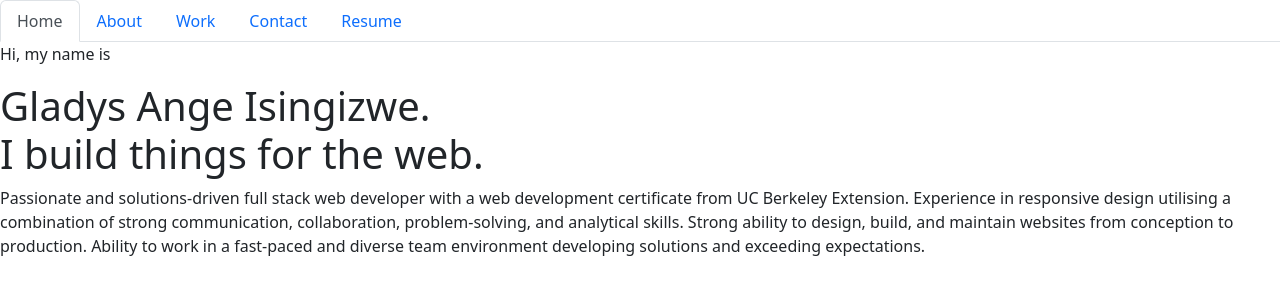
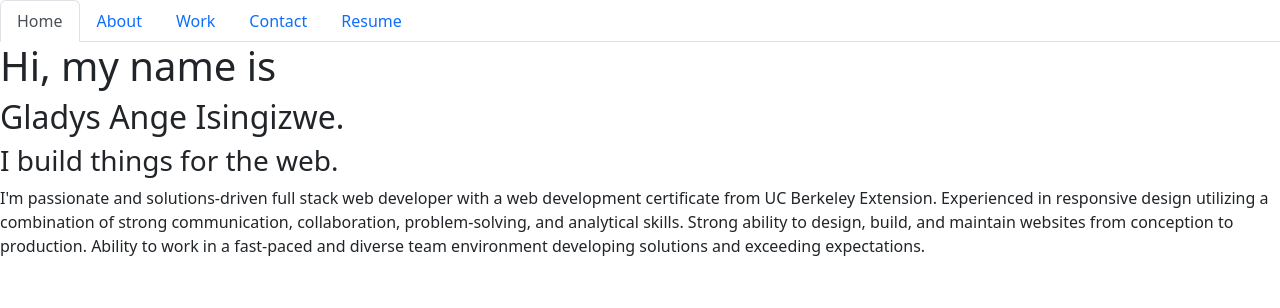
Before and after one commit to Isglad/React-Portfolio, a React (Create React App) app: page / in a window 1280 px wide. Shown: the top 308 px of the page. Built offline with nearby package versions, Linux system fonts and the light colour scheme.

Commit message:
replaced div by section

```diff
--- a/src/components/pages/Home.js
+++ b/src/components/pages/Home.js
@@ -1,20 +1,29 @@
 import React from "react";
+import "bootstrap/dist/css/bootstrap.min.css";
 
 export default function Home() {
   return (
-    <div>
-      <p>Hi, my name is</p>
-      <h1>Gladys Ange Isingizwe.<br/>
-      I build things for the web.</h1>
-      <p>
-        Passionate and solutions-driven full stack web developer with a web
-        development certificate from UC Berkeley Extension. Experience in responsive
-        design utilising a combination of strong communication, collaboration,
-        problem-solving, and analytical skills. Strong ability to design, build,
-        and maintain websites from conception to production. Ability to work in
-        a fast-paced and diverse team environment developing solutions and
-        exceeding expectations.
-      </p>
-    </div>
+    <section className="hero">
+      <div className="content">
+        <h1>Hi, my name is</h1>
+      </div>
+      <div className="myName">
+        <h2 className="big-heading">Gladys Ange Isingizwe.</h2>
+      </div>
+      <div className="text">
+        <h3 className="big-heading">I build things for the web.</h3>
+      </div>
+      <div className="text-content">
+        <p>
+          I'm passionate and solutions-driven full stack web developer with a
+          web development certificate from UC Berkeley Extension. Experienced in
+          responsive design utilizing a combination of strong communication,
+          collaboration, problem-solving, and analytical skills. Strong ability
+          to design, build, and maintain websites from conception to production.
+          Ability to work in a fast-paced and diverse team environment
+          developing solutions and exceeding expectations.
+        </p>
+      </div>
+    </section>
   );
 }
```
